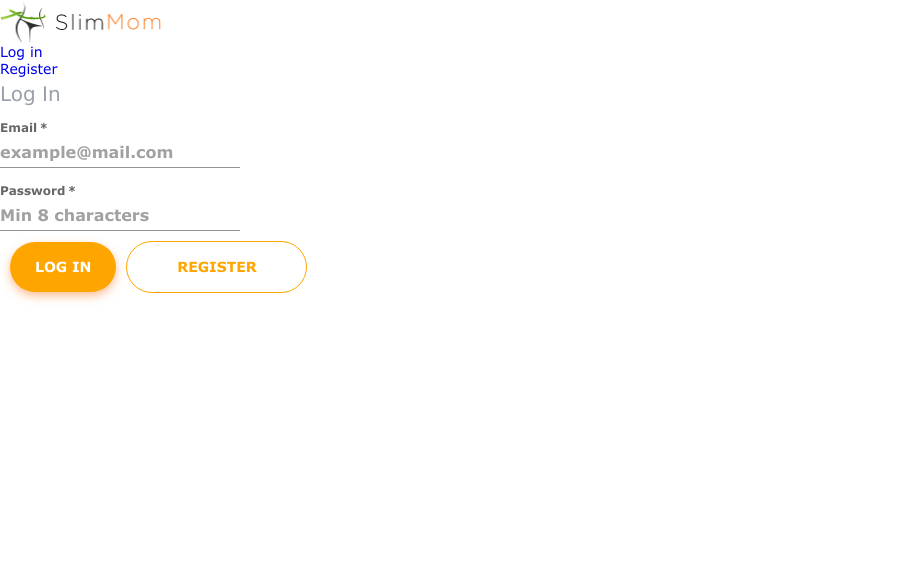
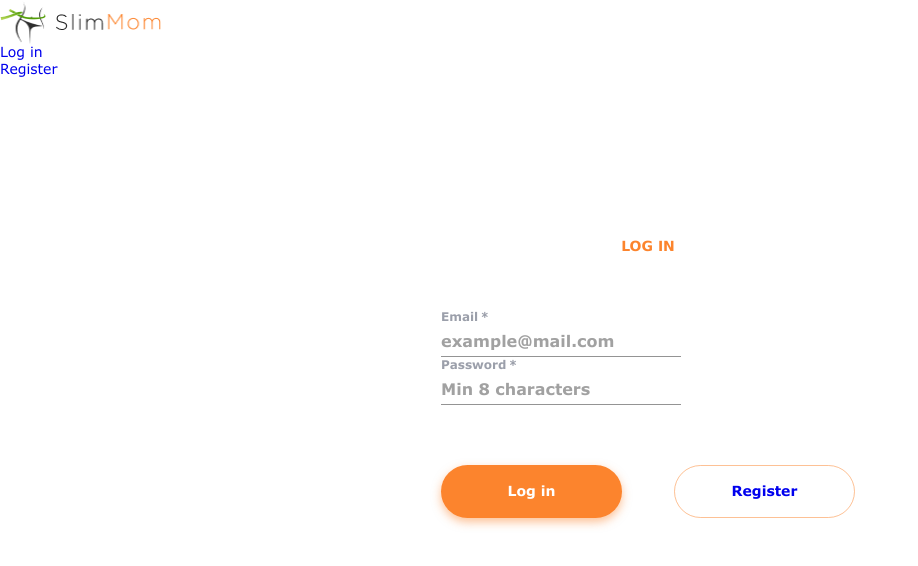
Before and after one commit to Vladislav-Ivanilov/team_project_SlimMom, a React (Create React App) app: page /team_project_SlimMom/login in a window 1280 px wide. Shown: the top 566 px of the page, without its empty margins (0-918 px from the left). Built offline with nearby package versions, Linux system fonts and the light colour scheme.

Commit message:
added style register

```diff
--- a/src/components/CalculateForm/CalculateForm.jsx
+++ b/src/components/CalculateForm/CalculateForm.jsx
@@ -115,6 +115,7 @@ export const CalculateForm = () => {
                   }}
                 />
                 <TextField
+                  fullWidth
                   name="age"
                   value={values.age || ''}
                   type="number"
@@ -130,6 +131,7 @@ export const CalculateForm = () => {
                   }}
                 />
                 <TextField
+                  fullWidth
                   value={values.weight || ''}
                   onChange={handleChange}
                   type="number"
@@ -157,6 +159,7 @@ export const CalculateForm = () => {
                 }}
               >
                 <TextField
+                  fullWidth
                   name="desiredWeight"
                   value={values.desiredWeight || ''}
                   onChange={handleChange}
--- a/src/components/LoginForm/LoginForm.jsx
+++ b/src/components/LoginForm/LoginForm.jsx
@@ -1,5 +1,6 @@
 import { useDispatch } from 'react-redux';
-import { Typography, TextField, Box, Button } from '@mui/material';
+import { NavLink } from 'react-router-dom';
+import { TextField, Box, Button } from '@mui/material';
 import * as yup from 'yup';
 import { Formik, Form } from 'formik';
 import { login } from 'redux/auth/operation';
@@ -27,11 +28,6 @@ export const LoginForm = () => {
   };
 
   return (
-    <Box>
-      <Typography sx={{ marginBottom: '10px' }} variant="h6">
-        Log In
-      </Typography>
-
     <Formik
       initialValues={initialValues}
       onSubmit={handleSubmit}
@@ -43,14 +39,24 @@ export const LoginForm = () => {
             sx={{
               display: 'flex',
               flexDirection: 'column',
-                gap: '15px',
+              //   width: '100%',
+            }}
+          >
+            <Box
+              component="div"
+              sx={{
+                gap: '40px',
+                maxWidth: { sm: '280px', md: '240px' },
               }}
             >
               <TextField
                 required
-                sx={{ width: '240px' }}
+                fullWidth
                 InputLabelProps={{
                   shrink: true,
+                }}
+                sx={{
+                  label: { color: '#9B9FAA' },
                 }}
                 name="email"
                 label="Email"
@@ -64,9 +70,12 @@ export const LoginForm = () => {
 
               <TextField
                 required
-                sx={{ width: '240px' }}
+                fullWidth
                 InputLabelProps={{
                   shrink: true,
+                }}
+                sx={{
+                  label: { color: '#9B9FAA' },
                 }}
                 name="password"
                 value={values.password}
@@ -80,35 +89,48 @@ export const LoginForm = () => {
               />
             </Box>
 
+            <Box
+              component="div"
+              sx={{
+                display: { sm: 'flex' },
+                flexDirection: { sm: 'column', md: 'row' },
+                marginTop: '60px',
+                gap: '20px',
+              }}
+            >
               <Button
-              sx={{
-                bgcolor: 'orange',
-                borderRadius: '30px',
-                marginX: '10px',
-                marginY: '10px',
-              }}
                 type="submit"
                 variant="contained"
+                color="primary"
+                sx={{ textTransform: 'none', marginRight: { md: '32px' } }}
               >
                 Log in
               </Button>
 
               <Button
                 sx={{
-                color: 'orange',
-                borderColor: 'orange',
-                borderRadius: '30px',
-
-                marginY: '10px',
+                  textTransform: 'none',
                 }}
                 variant="outlined"
-              href="#contained-buttons"
+              >
+                <NavLink
+                  to="/register"
+                  sx={{
+                    fontFamily: 'Verdana',
+                    fontWeight: '700',
+                    fontSize: ' 14px',
+                    lineHeight: '1.2',
+                    color: '#FC842D',
+                    //  a: { color: '#FC842D' },
+                  }}
                 >
                   Register
+                </NavLink>
               </Button>
+            </Box>
+          </Box>
         </Form>
       )}
     </Formik>
-    </Box>
   );
 };
--- a/src/components/RegisterForm/RegisterForm.jsx
+++ b/src/components/RegisterForm/RegisterForm.jsx
@@ -42,8 +42,37 @@ export const RegisterForm = () => {
     setSubmitting(false);
   };
   return (
-    <Box>
-      <Typography sx={{ marginBottom: '10px' }} variant="h6">
+    <Box
+      component="div"
+      sx={{
+        display: 'flex',
+
+        flexDirection: { xs: 'column' },
+        paddingTop: {
+          sm: '40px',
+          md: '160px ',
+          lg: '160px ',
+        },
+        paddingLeft: {
+          sm: '20px',
+          md: '32px ',
+          lg: '16px ',
+        },
+        paddingBottom: {
+          sm: '100px',
+          md: '419px ',
+          lg: '179px ',
+        },
+        paddingRight: { sm: '20px' },
+      }}
+    >
+      <Typography
+        sx={{
+          marginLeft: { xs: 'auto', md: '0px' },
+          marginRight: { xs: 'auto', md: '0px' },
+        }}
+        variant="h5"
+      >
         Register
       </Typography>
 
@@ -57,15 +86,35 @@ export const RegisterForm = () => {
             <Box
               sx={{
                 display: 'flex',
+                flexDirection: { xs: 'column' },
+              }}
+            >
+              <Box
+                sx={{
+                  display: 'flex',
                   flexDirection: 'column',
-                gap: '15px',
+                  gap: '40px',
+
+                  marginLeft: { xs: 'auto', md: '0px' },
+                  marginRight: { xs: 'auto', md: '0px' },
+                  marginBottom: '60px',
+                  maxWidth: { sm: '280px', md: '240px' },
+                  width: '100%',
                 }}
               >
                 <TextField
+                  fullWidth
                   required
-                sx={{ width: '240px' }}
+                  //  sx={{ width: '240px' }}
                   InputLabelProps={{
                     shrink: true,
+                  }}
+                  sx={{
+                    label: { color: '#9B9FAA' },
+                    //   input: {
+                    //     paddingBottom: { md: '20px' },
+                    //     input: { paddingBottom: { md: '20px' } },
+                    //   },
                   }}
                   name="name"
                   label="Name"
@@ -78,8 +127,16 @@ export const RegisterForm = () => {
                 />
 
                 <TextField
+                  fullWidth
+                  sx={{
+                    label: { color: '#9B9FAA' },
+                    //   input: {
+                    //     paddingBottom: { md: '20px' },
+                    //     input: { paddingBottom: { md: '20px' } },
+                    //   },
+                  }}
                   required
-                sx={{ width: '240px' }}
+                  //  sx={{ width: '240px' }}
                   InputLabelProps={{
                     shrink: true,
                   }}
@@ -94,8 +151,16 @@ export const RegisterForm = () => {
                 />
 
                 <TextField
+                  fullWidth
+                  sx={{
+                    label: { color: '#9B9FAA' },
+                    //   input: {
+                    //     paddingBottom: { md: '20px' },
+                    //     input: { paddingBottom: { md: '20px' } },
+                    //   },
+                  }}
                   required
-                sx={{ width: '240px' }}
+                  //  sx={{ width: '240px' }}
                   InputLabelProps={{
                     shrink: true,
                   }}
@@ -111,12 +176,20 @@ export const RegisterForm = () => {
                 />
               </Box>
 
+              <Box
+                sx={{
+                  display: 'flex',
+                  flexDirection: { xs: 'column', md: 'row' },
+                  marginLeft: { xs: 'auto', md: '0px' },
+                  marginRight: { xs: 'auto', md: '0px' },
+                }}
+              >
                 <Button
                   sx={{
-                bgcolor: 'orange',
-                borderRadius: '30px',
-                marginX: '10px',
-                marginY: '10px',
+                    textTransform: 'capitalize',
+                    marginBottom: { xs: '20px', md: '0px' },
+                    marginRight: { md: '32px' },
+                    padding: { xs: '13px 50px', lg: '13px 37px' },
                   }}
                   type="submit"
                   variant="contained"
@@ -126,17 +199,15 @@ export const RegisterForm = () => {
 
                 <Button
                   sx={{
-                color: 'orange',
-                borderColor: 'orange',
-                borderRadius: '30px',
-
-                marginY: '10px',
+                    textTransform: 'capitalize',
                   }}
                   variant="outlined"
-              href="#contained-buttons"
+                  href="/team_project_SlimMom/login"
                 >
                   Log in
                 </Button>
+              </Box>
+            </Box>
           </Form>
         )}
       </Formik>
--- a/src/pages/Login.jsx
+++ b/src/pages/Login.jsx
@@ -1,5 +1,37 @@
+import { Box, Typography } from '@mui/material';
 import { LoginForm } from '../components/LoginForm/LoginForm';
 
 export const LoginPage = () => {
-  return <LoginForm />;
+  return (
+    <Box
+      component="div"
+      sx={{
+        display: 'flex',
+        flexDirection: 'column',
+        //   justifyContent: 'center',
+        alignItems: 'center',
+        padding: {
+          sm: '40px 20px 175px 20px',
+          md: '160px 0px 0px 32px',
+          lg: '160px 0px 0px 16px',
+        },
+      }}
+    >
+      <Typography
+        sx={{
+          fontWeight: '700',
+          fontSize: ' 14px',
+          lineHeight: '1.2',
+          textTransform: 'uppercase',
+          color: ' #FC842D',
+          // textAlign: { sm: 'center', md: 'left' },
+          marginBottom: { sm: '55px' },
+        }}
+        variant="h6"
+      >
+        Log In
+      </Typography>
+      <LoginForm />
+    </Box>
+  );
 };
--- a/src/styles/theme.js
+++ b/src/styles/theme.js
@@ -91,6 +91,15 @@ const theme = createTheme({
       color: COLOR.black,
       marginBottom: '20px',
     },
+    h5: {
+      /* Login/ register */
+      fontFamily: VERDANA_BOLD,
+      fontSize: 14,
+      lineHeight: '1.2',
+      textTransform: 'uppercase',
+      color: COLOR.orange,
+      marginBottom: '60px',
+    },
     li: {
       fontFamily: VERDANA,
       fontWeight: 400,
@@ -133,7 +142,9 @@ const theme = createTheme({
               fontFamily: VERDANA_BOLD,
               fontWeight: 700,
               fontSize: 14,
+              textTransform: 'capitalize',
               padding: '13px 25px',
+              minWidth: '181px',
               borderRadius: '30px',
               textAlign: 'center',
               boxShadow: `0px 4px 10px rgba(252, 132, 45, 0.5)`,
@@ -149,6 +160,7 @@ const theme = createTheme({
               fontFamily: VERDANA_BOLD,
               fontWeight: 700,
               fontSize: 14,
+              textTransform: 'capitalize',
               padding: '13px 25px',
               borderRadius: '30px',
               textAlign: 'center',
```
Lines whose indentation alone changed are shown as unchanged.
